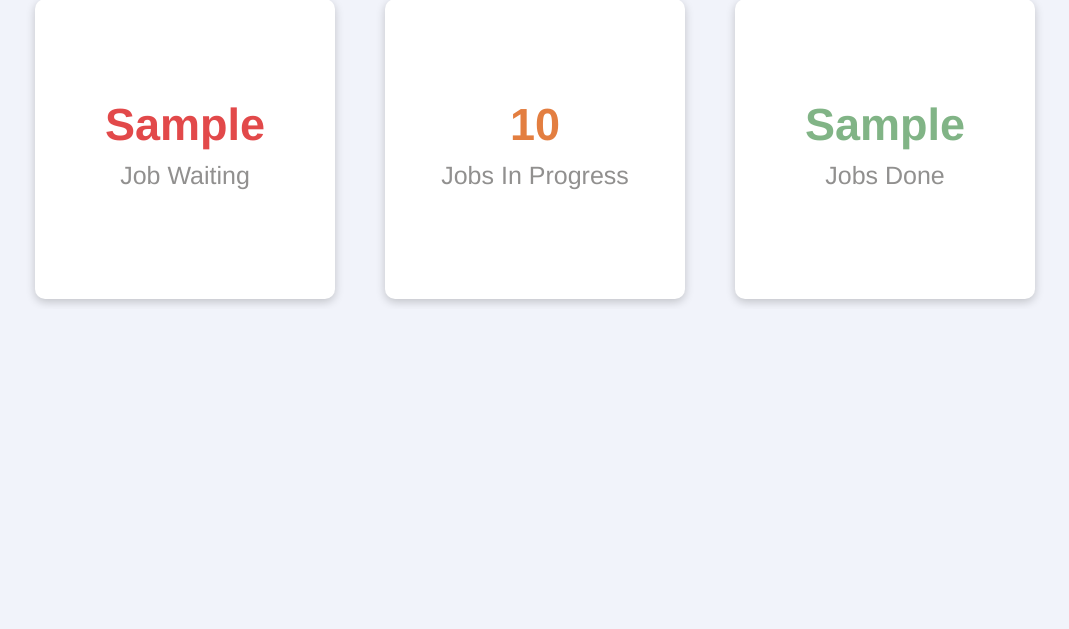
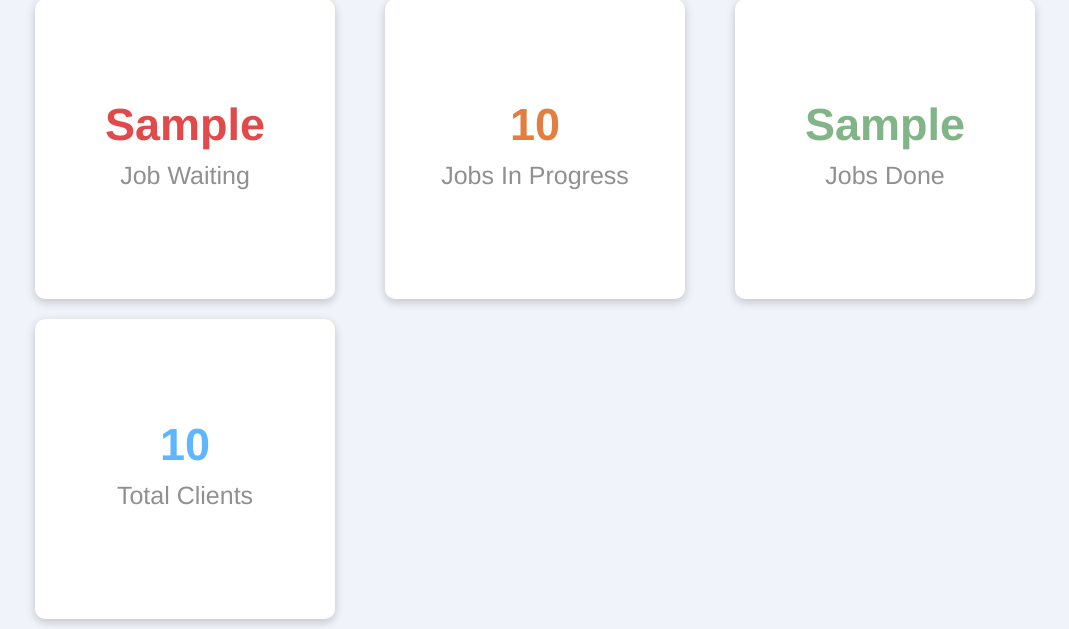
Before and after one commit to tylervalentine/mirrulations, a Flask app: template src/c21server/dashboard/templates/index.html in a window 1280 px wide. Shown: the part 256-885 px from the top of the page, without its empty margins (105-1174 px from the left). Before the commit the page ends 561 px from the top, so only its background shows below. Run offline with Flask 2, Linux system fonts and the light colour scheme; the template is opened without the code that fills it: most values are stand-ins (such as "Sample title", 1, 10 or a date in 2020).

Commit message:
Update HTML and CSS to display total clients

```diff
--- a/src/c21server/dashboard/static/style.css
+++ b/src/c21server/dashboard/static/style.css
@@ -37,8 +37,12 @@ p {
     height: 100%
 }
 
+.total-clients {
+    color: rgb(94, 182, 255);
+}
+
 .success {
-    color: rgb(129,180,134);
+    color: rgb(129, 180, 134);
 }
 
 .warning {
--- a/src/c21server/dashboard/templates/index.html
+++ b/src/c21server/dashboard/templates/index.html
@@ -28,6 +28,10 @@
                     <h2 class="success">{{jobs_done}}</h2>
                     <p>Jobs Done</p>
                 </div>
+                <div class="card flex">
+                    <h2 class="total-clients">{{clients_total}}</h2>
+                    <p>Total Clients</p>
+                </div>
             </div>
 
         </div>
```
